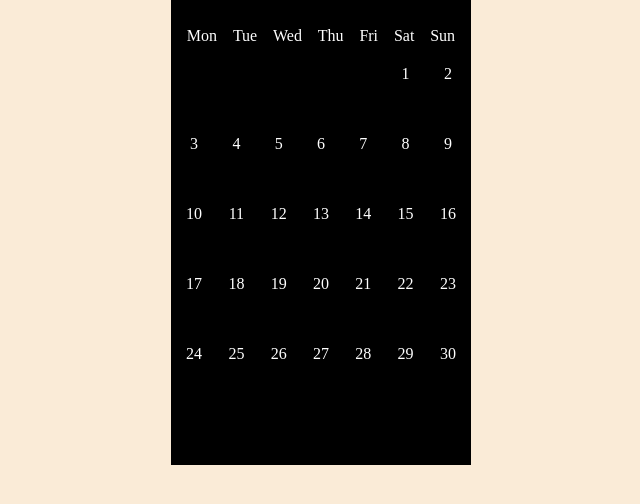
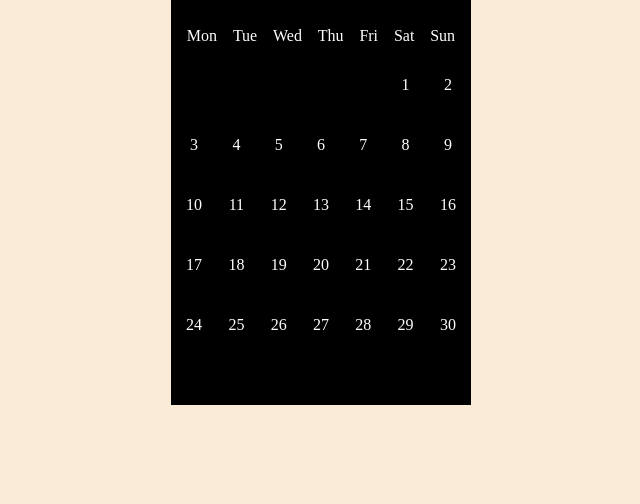
Before and after one commit to supriyakavathekar/Calendar-2023, a plain HTML site: page index.html in a window 1280 px wide. Shown: the part 58-562 px from the top of the page, without its empty margins (319-959 px from the left). Drawn offline with Linux system fonts and the light colour scheme.

Commit message:
give flex to days div to align items in center

```diff
--- a/style.css
+++ b/style.css
@@ -61,11 +61,15 @@ justify-content: space-evenly;
 }
 
 .days div {
-  height: 50px;
+  height: 40px;
   width: 42.30px;
   margin-top: 20px;
+
+  display: flex;
+justify-content: center;
+align-items: center;
 }
 
 .days div {
-  text-align: center;
+
 }
```
